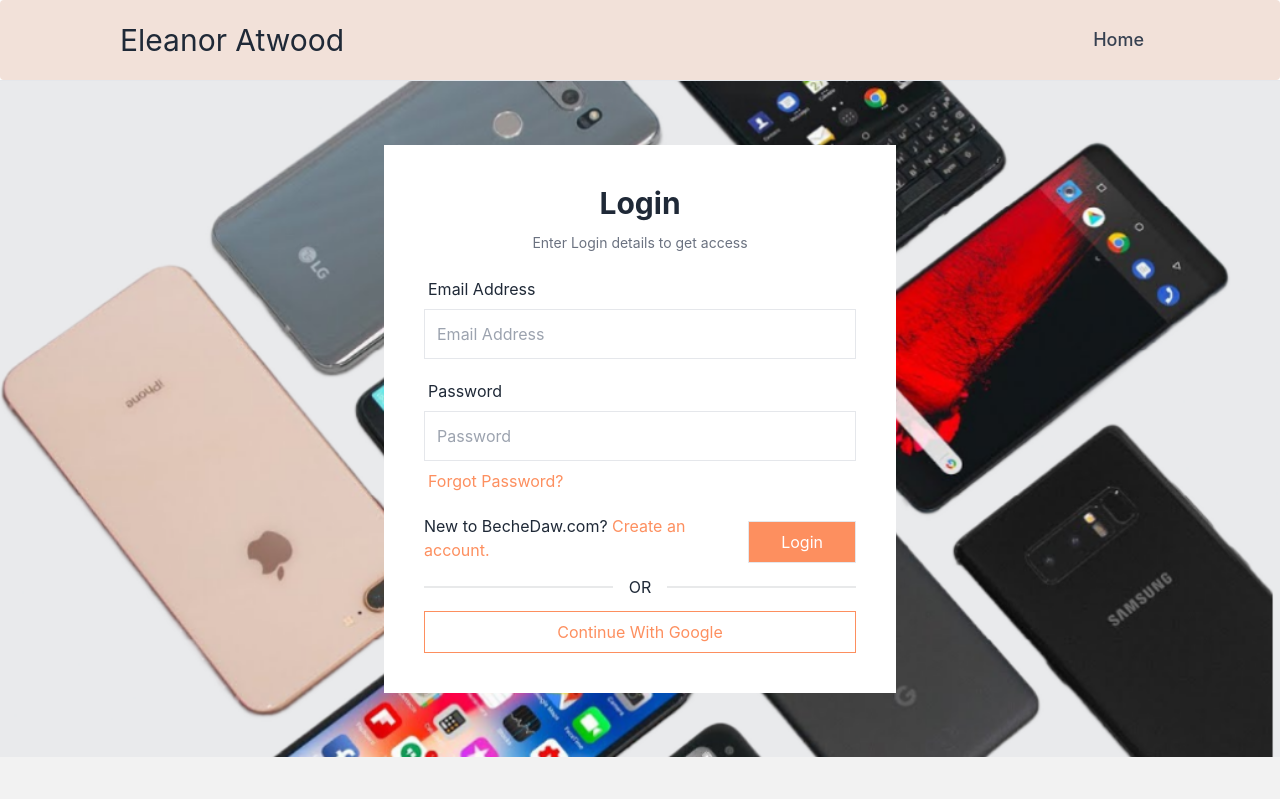
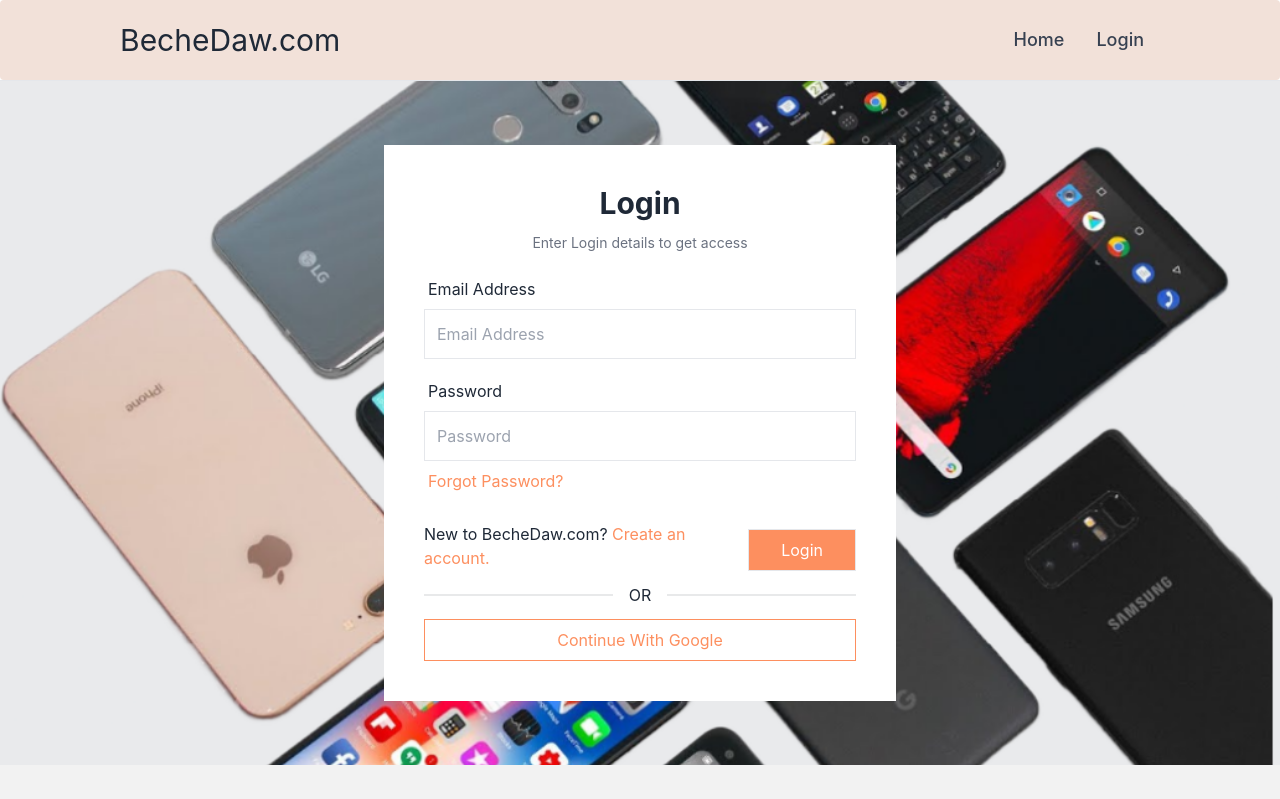
Before and after one commit to taninrahman21/used-product-resale-client, a React (Create React App) app: page /login in a window 1280 px wide. Shown: the top 799 px of the page. Built offline with nearby package versions, Linux system fonts and the light colour scheme; no server answers.

Commit message:
add email/password base create user and login

```diff
--- a/src/Pages/Login/Login.js
+++ b/src/Pages/Login/Login.js
@@ -1,14 +1,31 @@
 import React from 'react';
+import { useState } from 'react';
+import { useContext } from 'react';
 import { useForm } from 'react-hook-form';
 import { Link } from 'react-router-dom';
 import img from '../../assets/banner.png';
+import { AuthContext } from '../../contexts/UserContext/UserContext';
 
-const handleLogin = data => {
-  console.log(data)
-}
+
 
 const Login = () => {
   const { register, handleSubmit } = useForm();
+  const { login } = useContext(AuthContext);
+  const [loginError, setLoginError] = useState('');
+
+
+  const handleLogin = data => {
+    setLoginError('');
+    console.log(data)
+    login(data.email, data.password)
+    .then(result => {
+      const user = result.user;
+      console.log(user);
+    })
+    .catch(err => {
+      setLoginError(err.message);
+    })
+  }
   return (
    <div className=' flex justify-center items-center ' style={{
     background: `url(${img})`,
@@ -26,6 +43,7 @@
           <label className='label'>Password</label>
           <input className='border p-3 w-full' {...register("password")} placeholder='Password'/>
           <label className="label text-[#fd8f5f]">Forgot Password?</label>
+          <p className='my-2 text-red-600'>{loginError}</p>
           <div className='flex justify-between items-center'>
             <p className='mt-3'>New to BecheDaw.com? <Link className='text-[#fd8f5f]' to='/signup'>Create an account.</Link></p>
             <input className='border px-8 py-2 mt-5 bg-[#fd8f5f] text-white' type="submit" value='Login' />
--- a/src/Pages/Shared/Navbar/Navbar.js
+++ b/src/Pages/Shared/Navbar/Navbar.js
@@ -1,15 +1,22 @@
 import React, { useState } from 'react';
+import { useContext } from 'react';
 import { Link } from 'react-router-dom';
+import { AuthContext } from '../../../contexts/UserContext/UserContext';
 
 const Navbar = () => {
   const [open, setOpen] = useState(false);
+  const {user, logOut } = useContext(AuthContext);
+
+  const handleLogout = () => {
+    logOut().then(() => {console.log('logOut SuccessFull')}).catch(err => console.log(err));
+  }
   return (
     <div className="sticky top-0 border-b">
       {/* <Toaster position="top-center" reverseOrder={false} /> */}
       <nav className="bg-[#f2e1d9] border-gray-200 px-2 sm:px-4 py-2.5 rounded dark:bg-gray-900">
         <div className="flex flex-wrap justify-between items-center w-5/6 mx-auto">
           <Link to="/" className="text-3xl">
-            Eleanor Atwood
+            BecheDaw.com
           </Link>
           <button
             onClick={() => setOpen(!open)}
@@ -50,6 +57,16 @@
                   Home
                 </Link>
               </li>
+             {
+              user ? <li onClick={handleLogout}>Logout</li> : <li>
+                 <Link
+                  to="/login"
+                  className="block py-2 pr-4 pl-3 text-gray-700 rounded hover:bg-gray-100 md:hover:bg-transparent md:border-0 md:hover:text-blue-700 md:p-0 dark:text-gray-400 md:dark:hover:text-white dark:hover:bg-gray-700 dark:hover:text-white md:dark:hover:bg-transparent"
+                >
+                 Login
+                </Link>
+              </li>
+             }
              </ul>
           </div>
         </div>
--- a/src/Pages/Signup/Signup.js
+++ b/src/Pages/Signup/Signup.js
@@ -1,12 +1,26 @@
 import React from 'react';
+import { useState } from 'react';
+import { useContext } from 'react';
 import { useForm } from 'react-hook-form';
 import { Link } from 'react-router-dom';
 import img from '../../assets/banner.png';
+import { AuthContext } from '../../contexts/UserContext/UserContext';
 
 const Signup = () => {
   const { register, handleSubmit } = useForm();
+  const {createUser} = useContext(AuthContext);
+  const [signupError, setSignupError] = useState('');
+
   const handleSignup = data => {
     console.log(data);
+    createUser(data.email, data.password)
+    .then(result => {
+      const user = result.user;
+      console.log(user);
+    })
+    .catch(error => {
+      setSignupError(error.message);
+    });
   }
   return (
    <div className=' flex justify-center items-center ' style={{
@@ -21,7 +35,10 @@
       </div>
      <form onSubmit={handleSubmit(handleSignup)} className='mt-4'>
           <label className='label'>Full Name</label>
-          <input className='border p-3 mb-3 w-full' {...register("name")} placeholder='Enter Full Name'/>
+          <input className='border p-3 mb-3 w-full'
+           {...register("name")}
+
+           placeholder='Enter Full Name'/>
           <label className='label'>Email Address</label>
           <input className='border p-3 mb-3 w-full' {...register("email")} placeholder='Enter Email Address'/>
           <label className='label'>Who you are?</label>
--- a/src/Routes/Routes/Routes.js
+++ b/src/Routes/Routes/Routes.js
@@ -15,6 +15,10 @@
         element: <Home></Home>
       },
       {
+        path: '/home',
+        element: <Home></Home>
+      },
+      {
         path: '/signup',
         element: <Signup></Signup>
       },
--- /dev/null
+++ b/src/contexts/UserContext/UserContext.js
@@ -0,0 +1,41 @@
+import React from 'react';
+import { createContext } from 'react';
+import app from '../../Firebase/Firebase.config';
+import { createUserWithEmailAndPassword, getAuth, onAuthStateChanged, signInWithEmailAndPassword, signOut } from 'firebase/auth';
+import { useState } from 'react';
+import { useEffect } from 'react';
+
+const auth = getAuth(app);
+export const AuthContext = createContext();
+
+const UserContext = ({children}) => {
+  const [user, setUser] = useState(null);
+
+  const createUser = (email, password) => {
+    return createUserWithEmailAndPassword(auth, email, password);
+  }
+
+  const login = (email, password) => {
+    return signInWithEmailAndPassword(auth, email, password);
+  }
+  const logOut = () => {
+    return signOut(auth);
+  }
+  useEffect( () => {
+    const unSubscribe = onAuthStateChanged(auth, currentUser => {
+      setUser(currentUser);
+    } )
+    return () => unSubscribe();
+  }, [])
+
+  const authInfo = { user, createUser, login, logOut };
+  return (
+    <div>
+      <AuthContext.Provider value={authInfo}>
+        {children}
+        </AuthContext.Provider>
+    </div>
+  );
+};
+
+export default UserContext;
--- a/src/index.js
+++ b/src/index.js
@@ -3,11 +3,14 @@
 import './index.css';
 import App from './App';
 import reportWebVitals from './reportWebVitals';
+import UserContext from './contexts/UserContext/UserContext';
 
 const root = ReactDOM.createRoot(document.getElementById('root'));
 root.render(
   <React.StrictMode>
-    <App />
+    <UserContext>
+     <App />
+    </UserContext>
   </React.StrictMode>
 );
 
```
